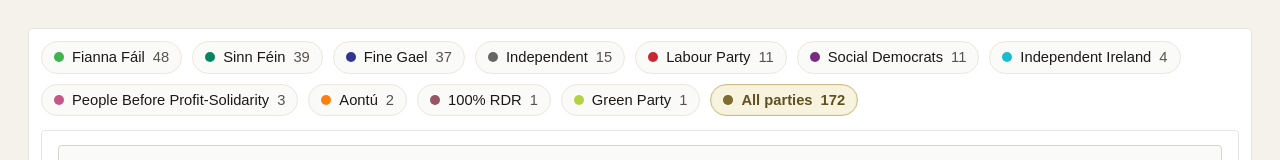
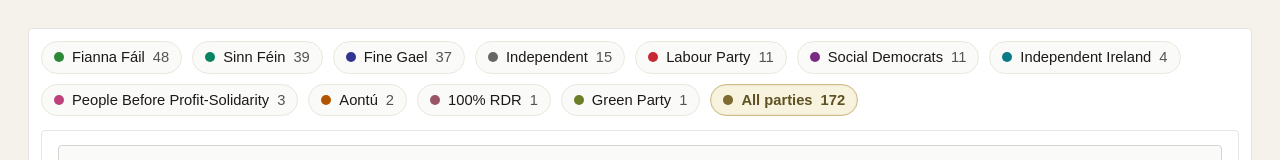
Before and after one commit to bubcass/interactive-chamber, a React (Vite) app: page / in a window 1280 px wide. Shown: the top 160 px of the page. Built offline with nearby package versions, Linux system fonts and the light colour scheme.

Commit message:
Update party colours palette to match site

```diff
--- a/src/data/partiesPalette.js
+++ b/src/data/partiesPalette.js
@@ -1,15 +1,15 @@
 export const partiesPalette = [
-  { name: "Fianna Fáil", value: "#40b34e" },
+  { name: "Fianna Fáil", value: "#2c8737" },
   { name: "Sinn Féin", value: "#088460" },
   { name: "Fine Gael", value: "#303591" },
   { name: "Independent", value: "#666666" },
   { name: "Labour Party", value: "#c82832" },
   { name: "Social Democrats", value: "#782b81" },
-  { name: "Independent Ireland", value: "#17becf" },
-  { name: "People Before Profit-Solidarity", value: "#c5568b" },
-  { name: "Aontú", value: "#ff7f0e" },
+  { name: "Independent Ireland", value: "#087b87" },
+  { name: "People Before Profit-Solidarity", value: "#be417d" },
+  { name: "Aontú", value: "#b35400" },
   { name: "100% RDR", value: "#985564" },
-  { name: "Green Party", value: "#b4d143" },
+  { name: "Green Party", value: "#6c7e26" },
 ];
 
 export const partyColorMap = Object.fromEntries(
```
